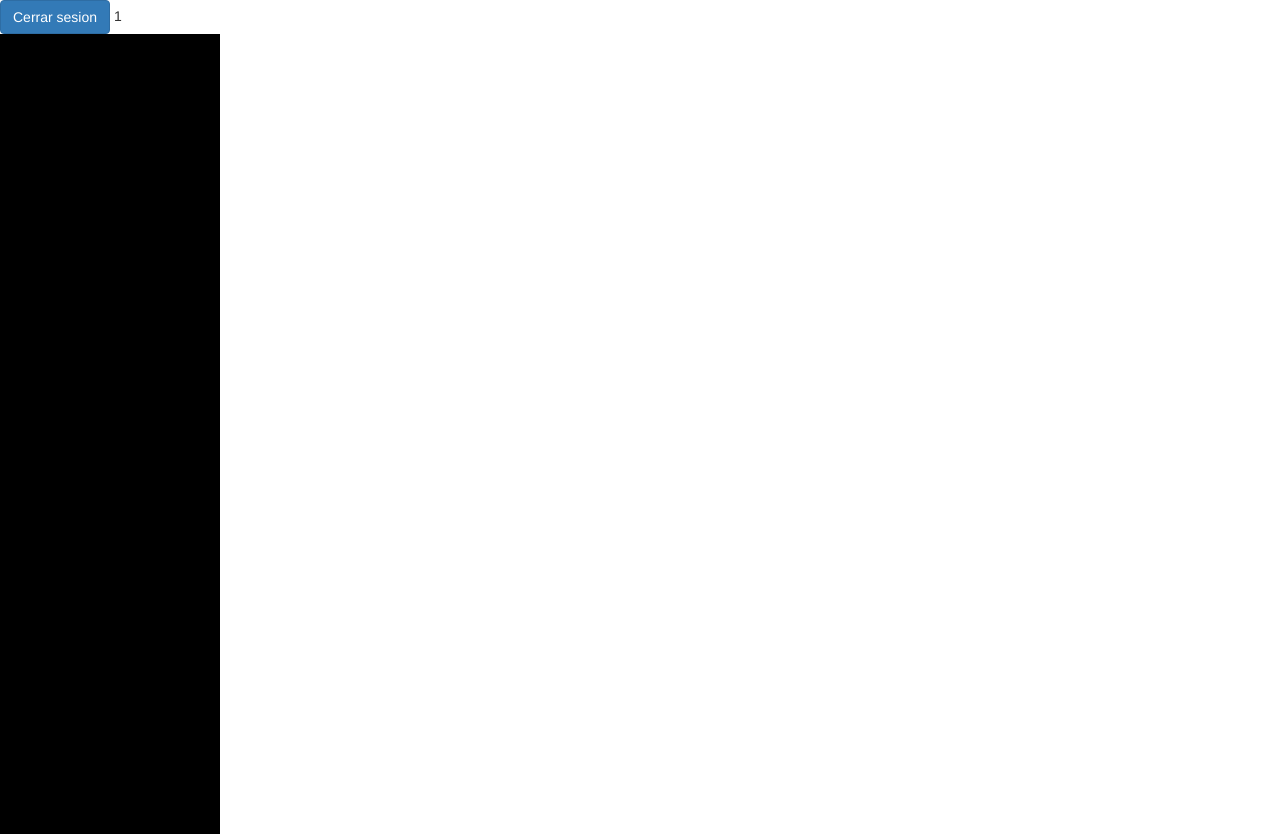
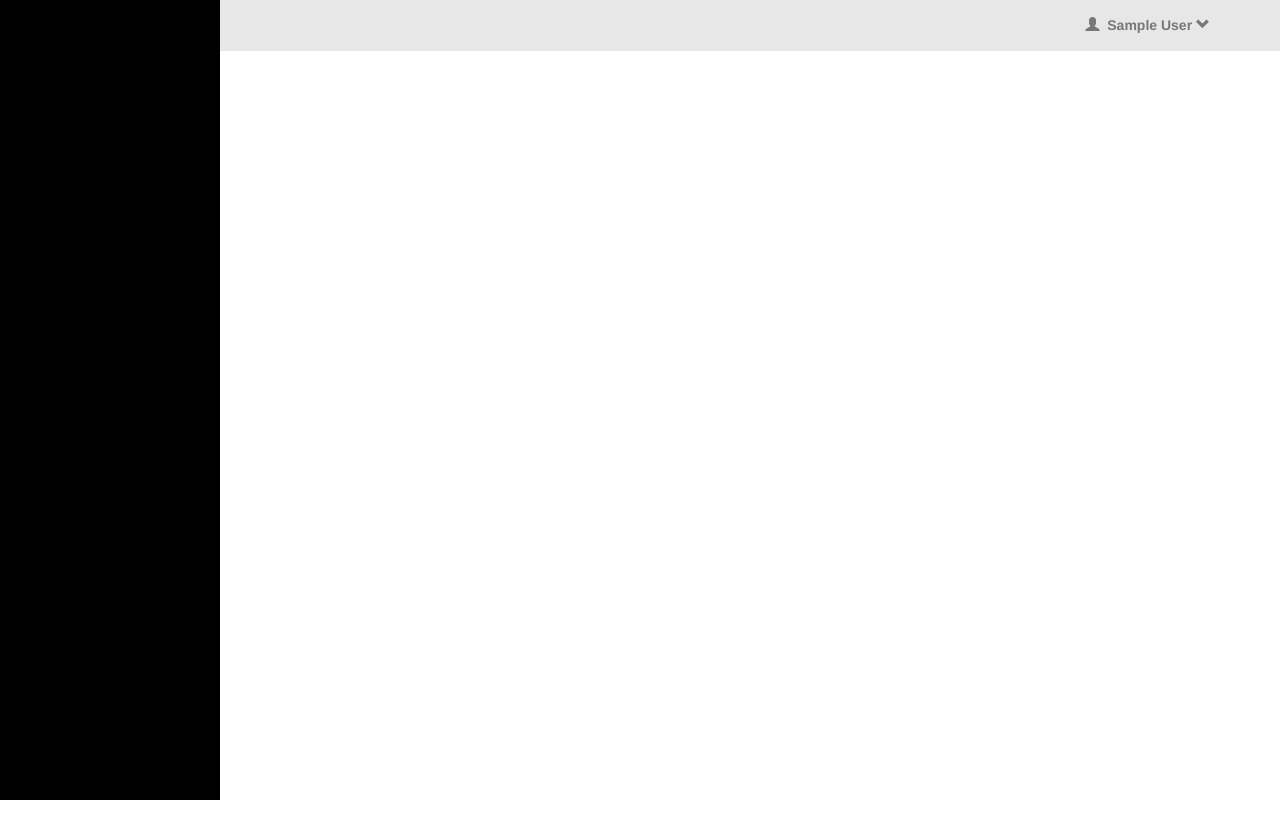
Before and after one commit to luism3090/PhpCodeigniterPractica, a CodeIgniter app: page /database/index.php/home/index in a window 1280 px wide. After the commit the page ends 800 px from the top, so only its background shows below. Run offline with CodeIgniter, Linux system fonts and the light colour scheme; the visitor is signed in with stand-in values (Sample User, id 1); data that the repository does not hold is empty; some libraries are stand-ins or nearby versions.

Commit message:
nuevo commit

```diff
--- a/application/config/config.php
+++ b/application/config/config.php
@@ -23,7 +23,7 @@ defined('BASEPATH') OR exit('No direct script access allowed');
 | a PHP script and you can easily do that on your own.
 |
 */
-$config['base_url'] = 'http://localhost:8080/PhpCodeigniter/';
+$config['base_url'] = 'http://localhost:/PhpCodeigniterPractica/';
 
 /*
 |--------------------------------------------------------------------------
--- a/application/controllers/Home.php
+++ b/application/controllers/Home.php
@@ -22,7 +22,7 @@ class Home extends CI_Controller
 	{
 
 
-		$datosMenu = $this->CargarMenu->getElmentosMenu();
+		$datosMenu = $this->CargarMenu->getElmentosMenu($this->session->userdata('id_rol'));
 
 		$dataMenu = $this->buildMenu($datosMenu,false,false);
 
@@ -55,7 +55,7 @@ class Home extends CI_Controller
 		  {
 
 
-			  	$datosMenu2 = $this->CargarMenu->getHijosElmentosMenu($properties->id_elemento_menu);
+			  	$datosMenu2 = $this->CargarMenu->getHijosElmentosMenu($properties->id_elemento_menu,$this->session->userdata('id_rol'));
 
 			  	if(!empty($datosMenu2))
 			  	{
--- a/application/controllers/Login.php
+++ b/application/controllers/Login.php
@@ -54,6 +54,8 @@ class Login extends CI_Controller
 				                    "id_rol"=> $datosLogin["loginUsuario"][0]->id_rol,
 									"id" => $datosLogin["loginUsuario"][0]->id_usuario,
 									"nombre" => $datosLogin["loginUsuario"][0]->nombre,
+									"apellidos" => $datosLogin["loginUsuario"][0]->apellidos,
+									"email" => $datosLogin["loginUsuario"][0]->email,
 									"login" => true
 								  );
 
--- a/application/models/InicioLogin/ValidaLogin.php
+++ b/application/models/InicioLogin/ValidaLogin.php
@@ -31,7 +31,7 @@
 
 			// --------------------------------------------------------
 
-			$sql =	"select us.id_usuario,us.nombre,us.email,ro.id_rol,ro.descripcion as rol from usuarios us
+			$sql =	"select us.id_usuario,us.nombre,us.apellidos,us.email,ro.id_rol,ro.descripcion as rol from usuarios us
 				 	join usuarios_roles usr on(us.id_usuario = usr.id_usuario)
 					join roles ro on(usr.id_rol = ro.id_rol)
 		         	where email= ? and password = ? ";
--- a/application/views/Home/home.php
+++ b/application/views/Home/home.php
@@ -5,14 +5,76 @@
 	<title>Home</title>
 	<link rel="stylesheet" type="text/css" href="<?php echo base_url();?>public/css/bootstrap.min.css">
 	<link rel="stylesheet" type="text/css" href="<?php echo base_url();?>public/css/estiloHomeMenu.css">
+	<link rel="stylesheet" type="text/css" href="<?php echo base_url();?>public/css/estiloBarraSuperior.css">
 </head>
 <body >
 
-	<button type="button" id="btnCerrarSesion" class="btn btn-primary">Cerrar sesion</button>
+
+
+	<div class="navbar navbar-default navbar-fixed-top" role="navigation">
+
+    <div class="container">
+
+        <div class="navbar-header">
+
+        </div>
+
+        <div class="collapse navbar-collapse">
+
+            <ul class="nav navbar-nav navbar-right">
+                <li class="dropdown">
+                    <a href="#" class="dropdown-toggle" data-toggle="dropdown">
+                        <span class="glyphicon glyphicon-user"></span>
+                        <strong><?php echo $this->session->userdata('nombre'); ?></strong>
+                        <span class="glyphicon glyphicon-chevron-down"></span>
+                    </a>
+                    <ul class="dropdown-menu">
+                        <li>
+                            <div class="navbar-login">
+                                <div class="row">
+                                    <div class="col-lg-4">
+                                        <p class="text-center">
+                                            <span class="glyphicon glyphicon-user icon-size"></span>
+                                        </p>
+                                    </div>
+                                    <div class="col-lg-8">
+                                        <p class="text-left"><strong><?php echo $this->session->userdata('nombre')." ".$this->session->userdata('apellidos') ?></strong></p>
+                                        <p class="text-left small"><?php echo $this->session->userdata('email')?></p>
+                                        <p class="text-left">
+                                            <a href="#" class="btn btn-primary btn-block btn-sm">Actualizar Datos</a>
+                                        </p>
+                                    </div>
+                                </div>
+                            </div>
+                        </li>
+                        <li class="divider"></li>
+                        <li>
+                            <div class="navbar-login navbar-login-session">
+                                <div class="row">
+                                    <div class="col-lg-12">
+                                        <p>
+                                            <a href="#" class="btn btn-danger btn-block" id="btnCerrarSesion">Cerrar Sesion</a>
+                                        </p>
+                                    </div>
+                                </div>
+                            </div>
+                        </li>
+                    </ul>
+                </li>
+            </ul>
+        </div>
+
+    </div>
+</div>
+
+
+
+<!-- <button type="button" id="btnCerrarSesion" class="btn btn-primary">Cerrar sesion</button> -->
+
 
 	<?php echo $this->session->userdata('id_rol'); ?>
 
-		<div class="sidebar left ">
+		<div class="sidebar left" style="">
 
 			  <ul class="list-sidebar bg-defoult" >
 
--- /dev/null
+++ b/public/css/estiloBarraSuperior.css
@@ -0,0 +1,25 @@
+.navbar-login
+{
+    width: 305px;
+    padding: 10px;
+    padding-bottom: 0px;
+}
+
+.navbar-login-session
+{
+    padding: 10px;
+    padding-bottom: 0px;
+    padding-top: 0px;
+}
+
+.icon-size
+{
+    font-size: 87px;
+}
+
+.navbar-default.navbar-fixed-top
+{
+	position: relative;
+	z-index: 0;
+	background-color: #e7e7e7;
+}
--- a/public/css/estiloHomeMenu.css
+++ b/public/css/estiloHomeMenu.css
@@ -43,6 +43,9 @@ h1,h2,h3,h4,h5,h6,p,ul,ol{ margin:0px; padding:0px;}
     width:220px;
     background-color:#000;
     height: 100%;
+    position: absolute;
+    top:0px;
+    z-index: 100 !important;
 }
 
 .bg-defoult{background-color:#222;}
```
Also changed, not shown: application/models/Home/CargarMenu.php (+19 -15 lines), public/js/home.js (deleted, +0 -95 lines).
